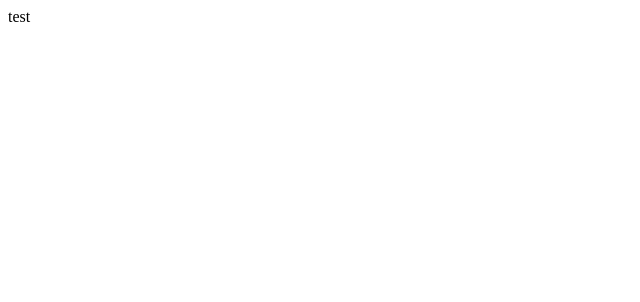
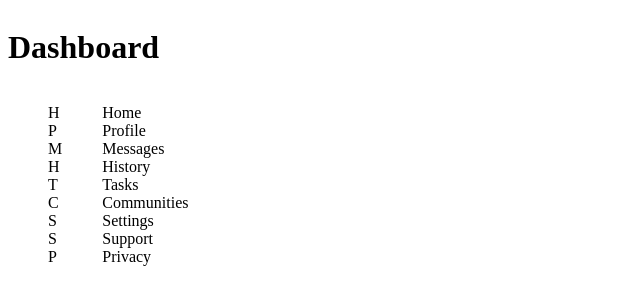
Before and after one commit to ihess95/odinAdminPanel, a website: page index.html in a window 1280 px wide. Shown: the whole page, without its empty margins (0-640 px from the left). Drawn offline with Linux system fonts and the light colour scheme.

Commit message:
begin adding elements and base grid

```diff
--- a/index.html
+++ b/index.html
@@ -9,6 +9,34 @@
     <script src="script.js"></script>
   </head>
   <body>
-    test
+    <div class="container">
+      <div class="sideBar">
+        <div class="sideBarHeader"><h1>Dashboard</h1></div>
+        <div class="sideBarNav">
+          <ul>
+            <li>H</li>
+            <li>P</li>
+            <li>M</li>
+            <li>H</li>
+            <li>T</li>
+            <li>C</li>
+            <li>S</li>
+            <li>S</li>
+            <li>P</li>
+          </ul>
+          <ul>
+            <li>Home</li>
+            <li>Profile</li>
+            <li>Messages</li>
+            <li>History</li>
+            <li>Tasks</li>
+            <li>Communities</li>
+            <li>Settings</li>
+            <li>Support</li>
+            <li>Privacy</li>
+          </ul>
+        </div>
+      </div>
+    </div>
   </body>
 </html>
--- a/styles/style.scss
+++ b/styles/style.scss
@@ -0,0 +1,10 @@
+.container {
+  display: grid;
+}
+.sideBarNav {
+  display: grid;
+  grid-template-columns: 1fr 50fr;
+}
+.sideBarNav ul {
+  list-style: none;
+}
```
Also changed, not shown: styles/style.css, 1 other file.
